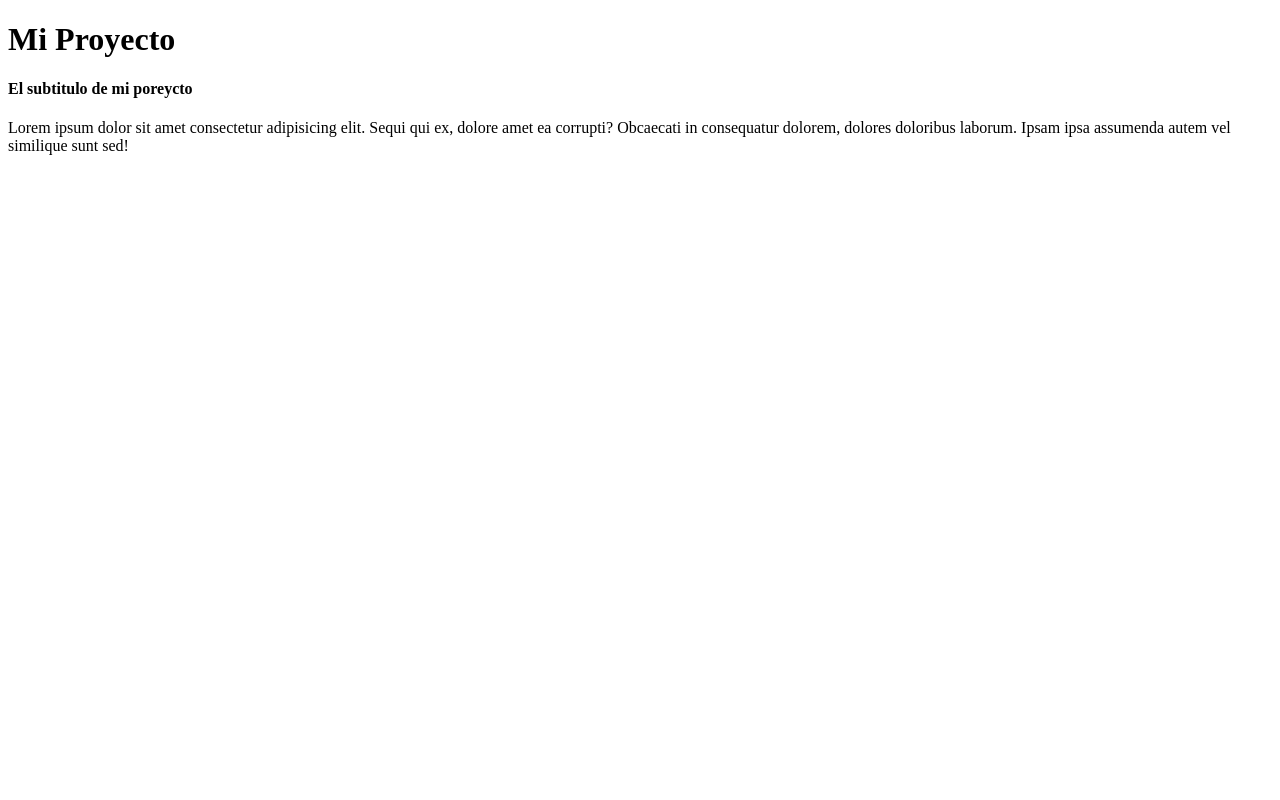
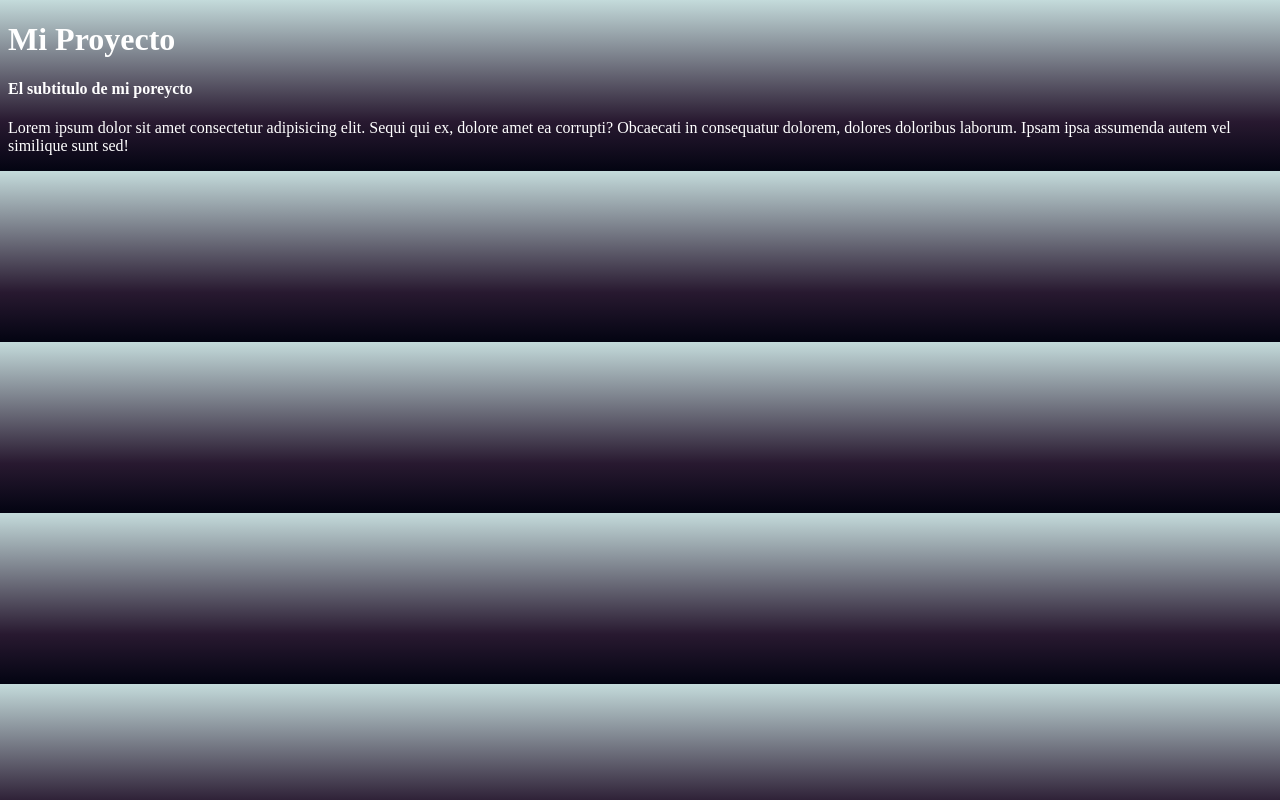
Before and after one commit to JulianBPerez/aprendiendo-git, a plain HTML site: page index.html in a window 1280 px wide. Drawn offline with Linux system fonts and the light colour scheme.

Commit message:
en la rama dev, experimentamos con gradientes

```diff
--- a/index.html
+++ b/index.html
@@ -5,7 +5,10 @@
     <meta name="viewport" content="width=device-width, initial-scale=1.0">
     <title>Document</title>
 </head>
-<body>
+
+
+<body style=" color: white; background: background: rgb(196,219,219);
+background: linear-gradient(180deg, rgba(196,219,219,1) 0%, rgba(40,25,48,1) 71%, rgba(3,4,18,1) 100%); ">
 
 <main>
 
```
